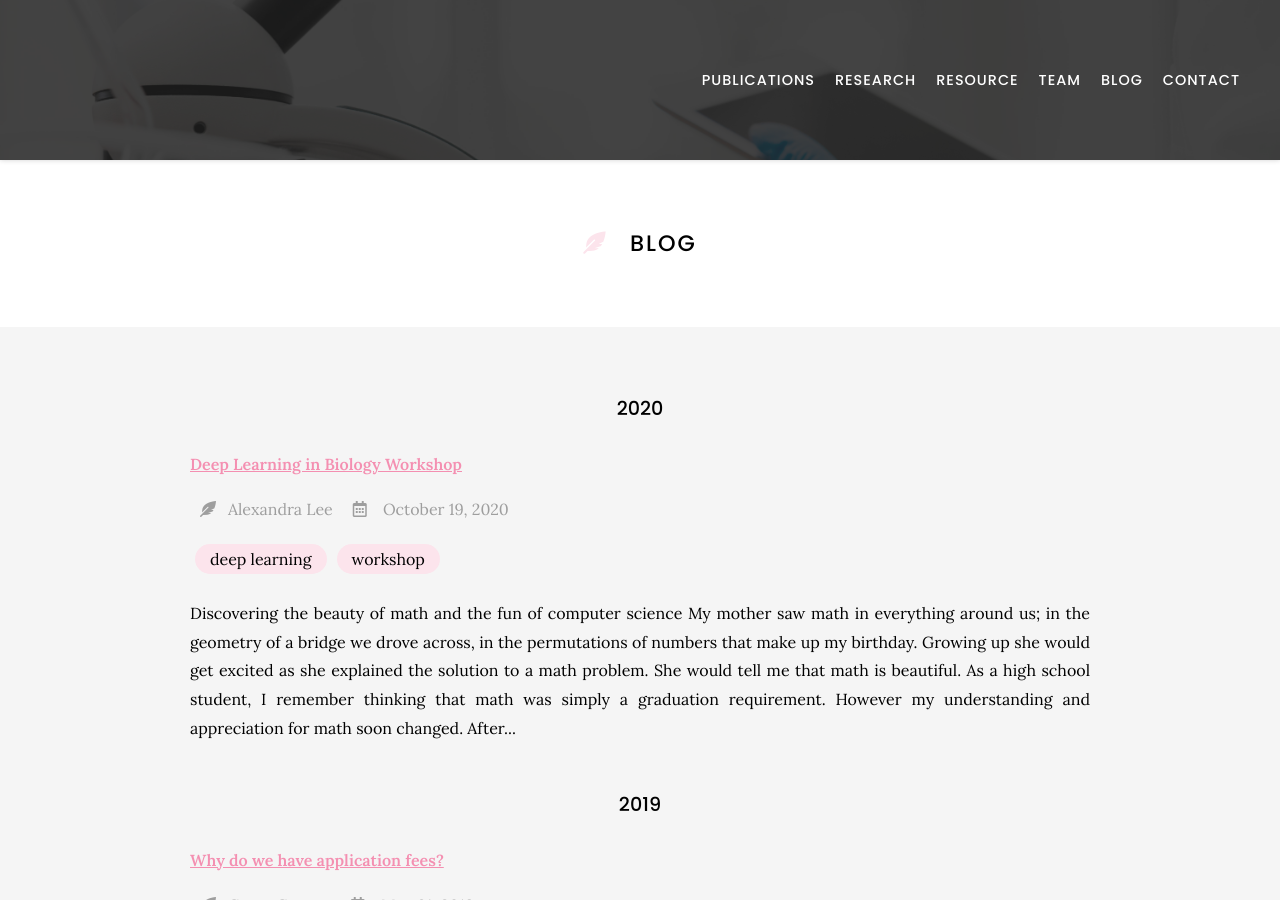
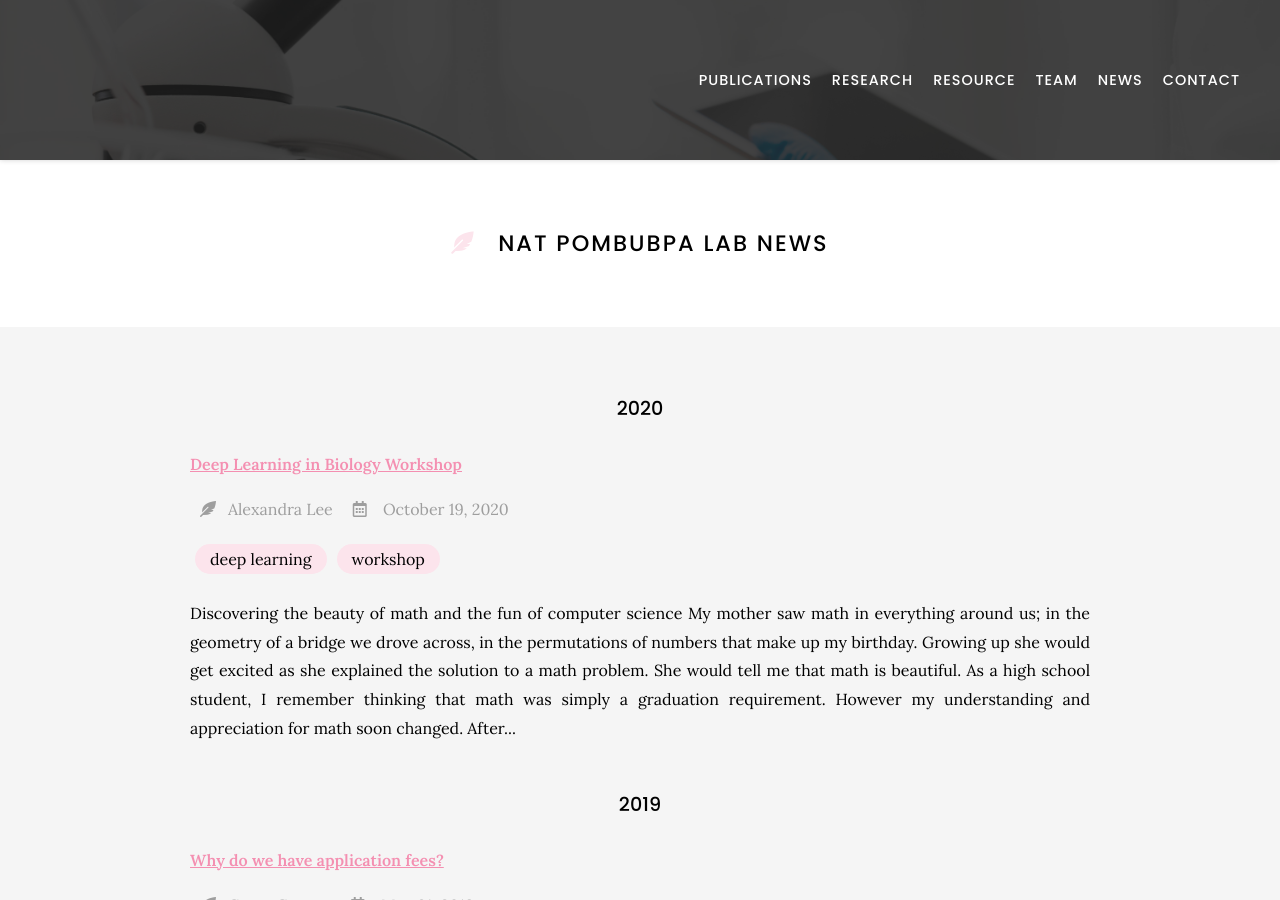
Before and after one commit to natpombubpa-lab/natpombubpa-lab.github.io, a Jekyll site: the page built from news/index.md, in a window 1280 px wide and 900 px high. Built offline with Jekyll 4.4.1, drawn with Linux system fonts in a browser that asks for light colours; nearby versions of some CDN libraries.

Commit message:
Update index.md

```diff
--- a/news/index.md
+++ b/news/index.md
@@ -1,11 +1,11 @@
 ---
-title: Blog
+title: News
 nav:
   order: 4
   tooltip: Musings and miscellany
 ---
 
-# <i class="fas fa-feather-alt"></i>Blog
+# <i class="fas fa-feather-alt"></i>Nat Pombubpa Lab News
 
 {% include section.html %}
 
```
